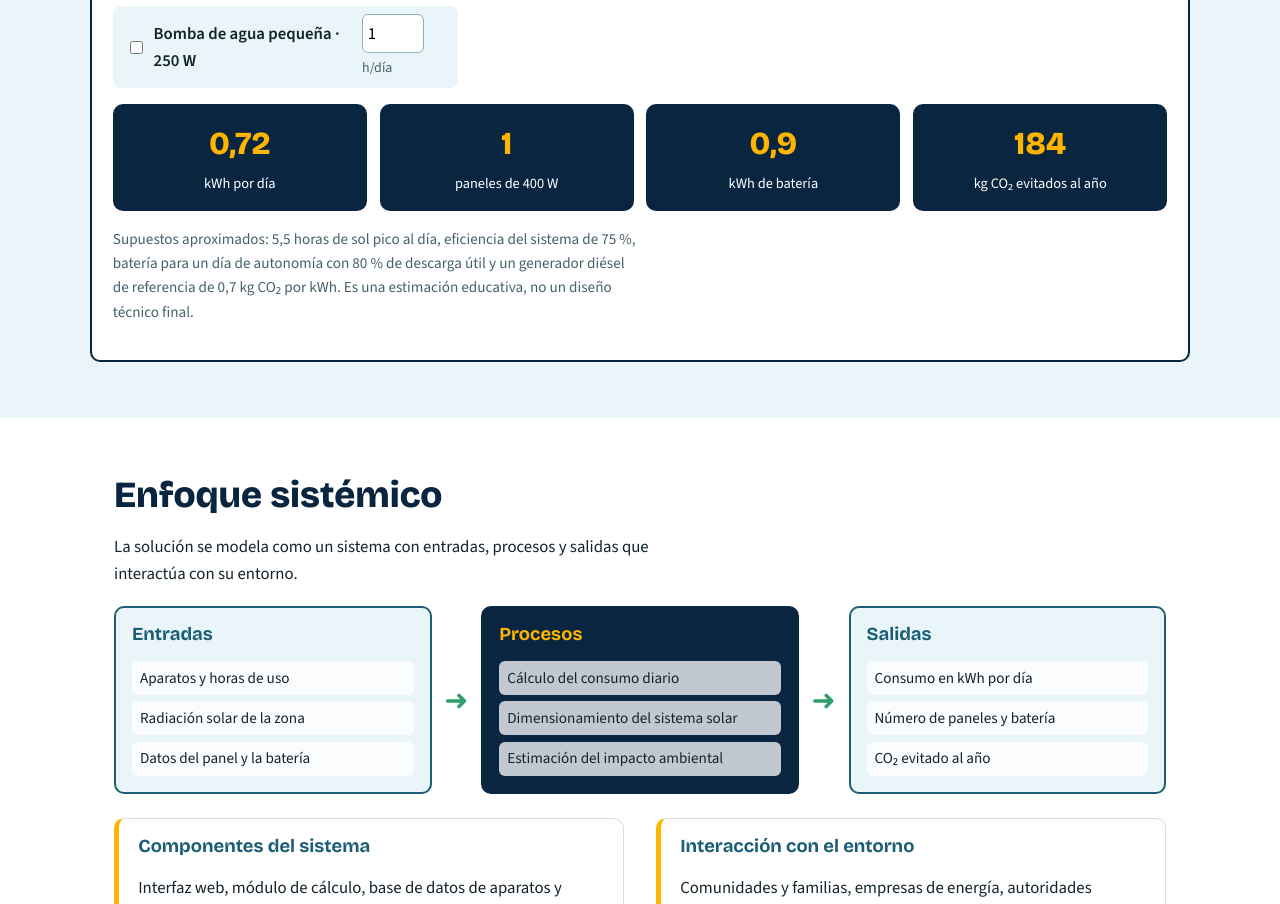
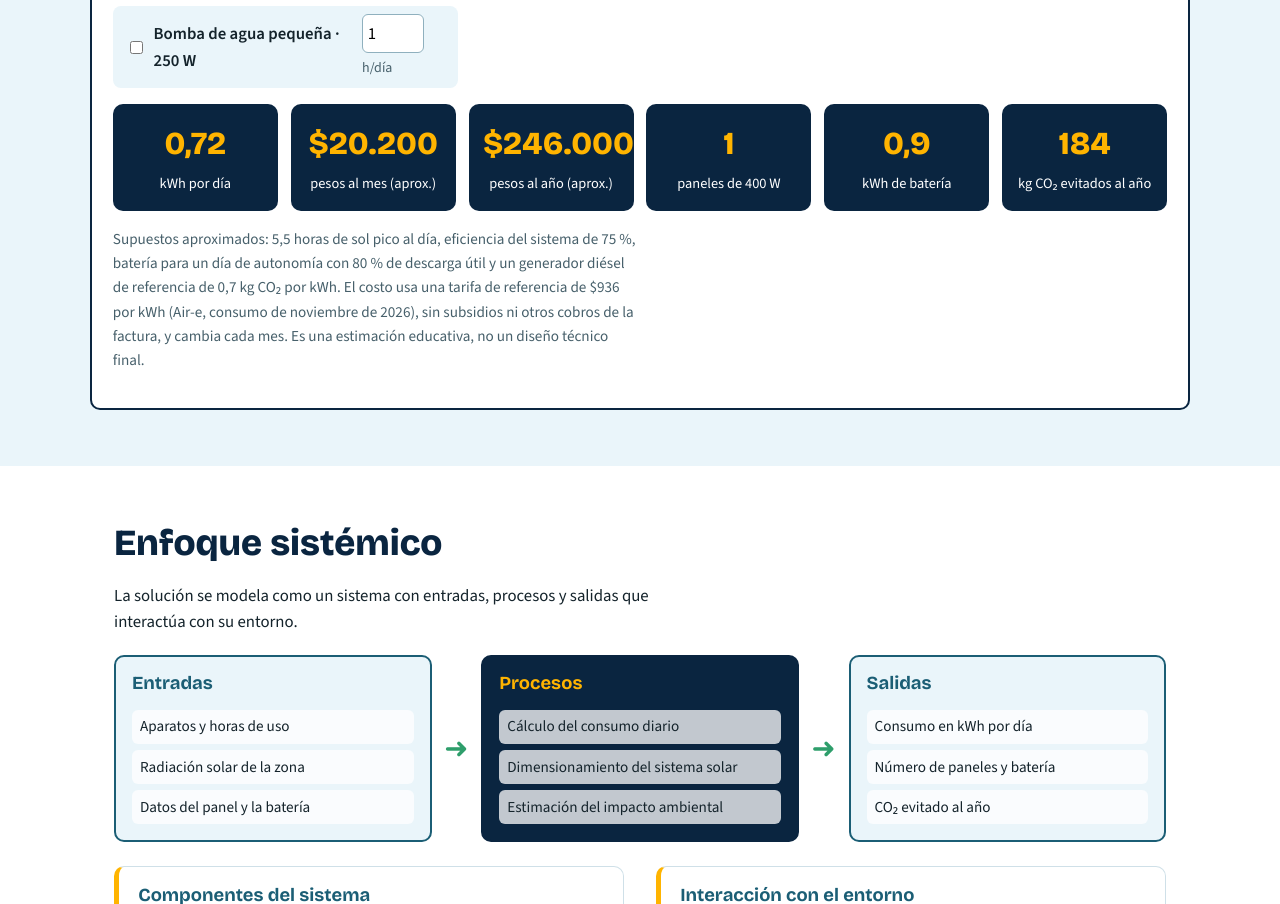
Before and after one commit to zoldest-69/energias-renovables-guajira, a plain HTML site: page index.html in a window 1280 px wide. Shown: the part 1995-2899 px from the top of the page. Drawn offline with nearby package versions, Linux system fonts and the light colour scheme.

Commit message:
Add files via upload

```diff
--- a/index.html
+++ b/index.html
@@ -91,11 +91,13 @@
     <div id="appliances" class="appliances"></div>
     <div class="results" aria-live="polite">
       <div class="res"><span id="rKwh">0</span><small>kWh por día</small></div>
+      <div class="res"><span id="rMes">$0</span><small>pesos al mes (aprox.)</small></div>
+      <div class="res"><span id="rAnio">$0</span><small>pesos al año (aprox.)</small></div>
       <div class="res"><span id="rPan">0</span><small>paneles de 400 W</small></div>
       <div class="res"><span id="rBat">0</span><small>kWh de batería</small></div>
       <div class="res"><span id="rCo2">0</span><small>kg CO₂ evitados al año</small></div>
     </div>
-    <p class="note">Supuestos aproximados: 5,5 horas de sol pico al día, eficiencia del sistema de 75 %, batería para un día de autonomía con 80 % de descarga útil y un generador diésel de referencia de 0,7 kg CO₂ por kWh. Es una estimación educativa, no un diseño técnico final.</p>
+    <p class="note">Supuestos aproximados: 5,5 horas de sol pico al día, eficiencia del sistema de 75 %, batería para un día de autonomía con 80 % de descarga útil y un generador diésel de referencia de 0,7 kg CO₂ por kWh. El costo usa una tarifa de referencia de $936 por kWh (Air-e, consumo de noviembre de 2026), sin subsidios ni otros cobros de la factura, y cambia cada mes. Es una estimación educativa, no un diseño técnico final.</p>
   </div>
 </section>
 
--- a/js.js
+++ b/js.js
@@ -38,6 +38,7 @@ const EFICIENCIA = 0.75;    // pérdidas del sistema
 const PANEL_KW = 0.4;       // panel de 400 W
 const DESCARGA_UTIL = 0.8;  // porcentaje utilizable de la batería
 const KG_CO2_KWH = 0.7;     // generador diésel de referencia
+const TARIFA_KWH = 936;      // pesos por kWh (Air-e, noviembre de 2026). Cámbiala si la tarifa cambia.
 
 const cont = document.getElementById('appliances');
 const filas = aparatos.map((a, i) => {
@@ -78,6 +79,9 @@ function calcular() {
   const bateria = kwh / DESCARGA_UTIL;
   const co2 = kwh * 365 * KG_CO2_KWH;
   document.getElementById('rKwh').textContent = kwh.toFixed(2).replace('.', ',');
+  const redondear = v => Math.round(v / 100) * 100;
+  document.getElementById('rMes').textContent = '$' + redondear(kwh * 30 * TARIFA_KWH).toLocaleString('es-CO');
+  document.getElementById('rAnio').textContent = '$' + redondear(kwh * 365 * TARIFA_KWH).toLocaleString('es-CO');
   document.getElementById('rPan').textContent = paneles;
   document.getElementById('rBat').textContent = bateria.toFixed(1).replace('.', ',');
   document.getElementById('rCo2').textContent = Math.round(co2).toLocaleString('es-CO');
```
